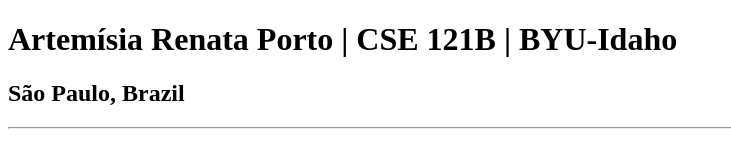
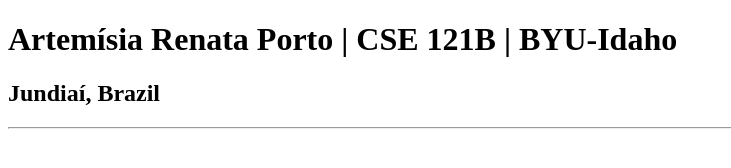
Before and after one commit to artemisiaporto/cse121b, a plain HTML site: page index.html in a window 1280 px wide. Shown: the whole page, without its empty margins (0-731 px from the left). Drawn offline with Linux system fonts and the light colour scheme.

Commit message:
Changing the name of the city

```diff
--- a/index.html
+++ b/index.html
@@ -7,7 +7,7 @@
 </head>
 <body>
     <h1>Artemísia Renata Porto | CSE 121B | BYU-Idaho</h1>
-    <h2>São Paulo, Brazil</h2>
+    <h2>Jundiaí, Brazil</h2>
     <hr>
 </body>
 </html>
```
